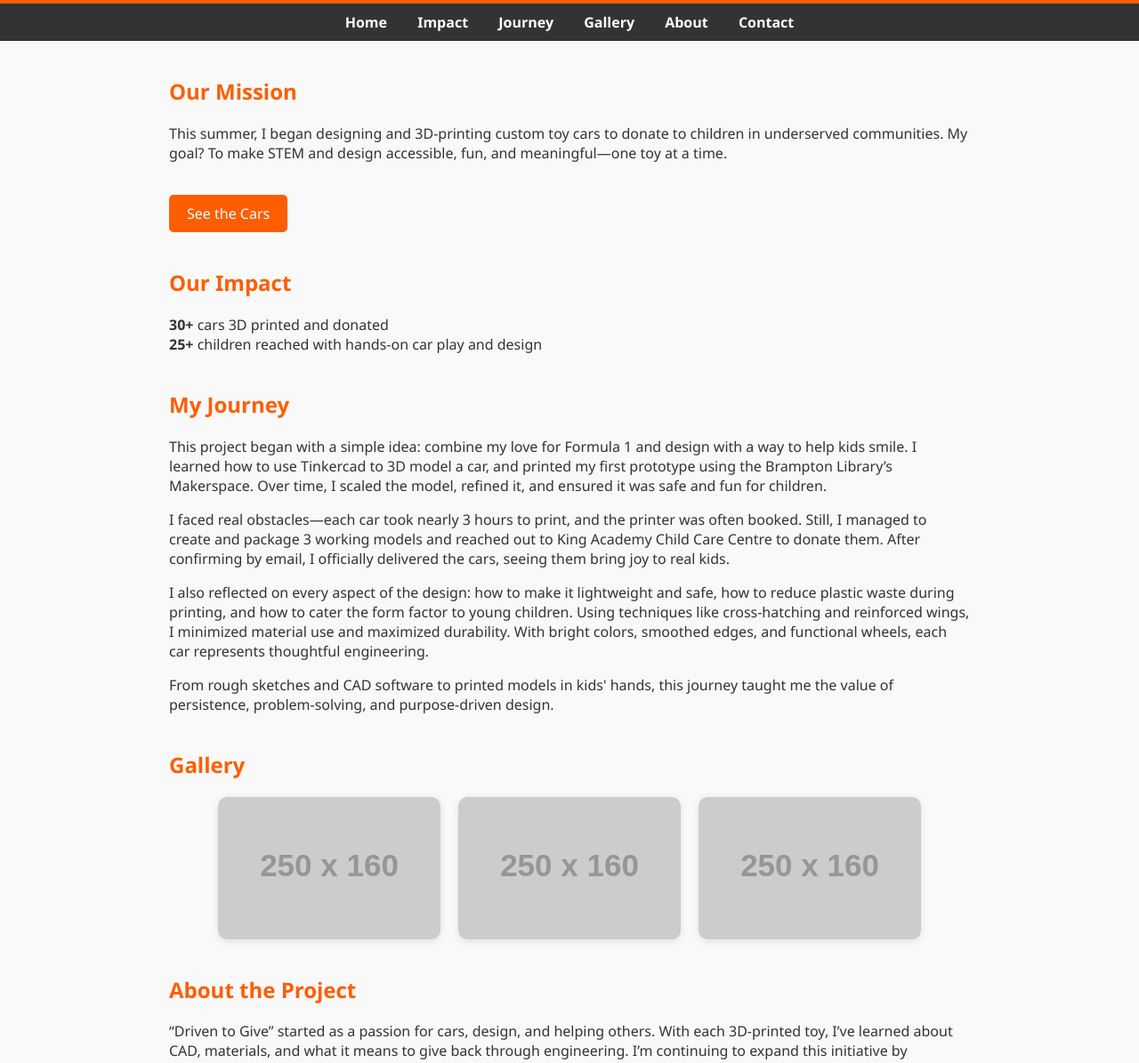
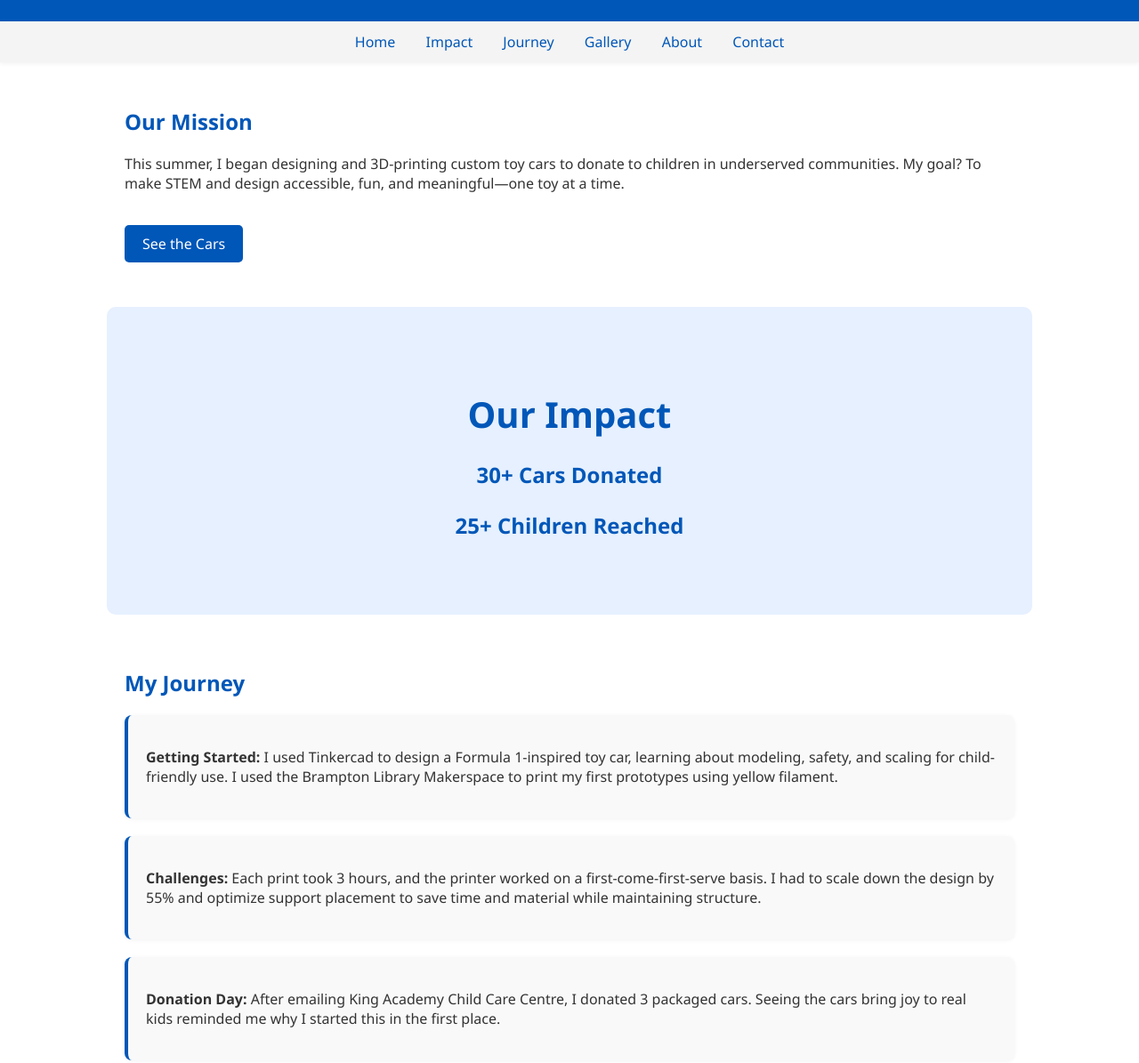
Before and after one commit to rshuee/rishuee.github.io, a plain HTML site: page index.html in a window 1280 px wide. Shown: the part 200-1395 px from the top of the page at 89% size. Drawn offline with Linux system fonts and the light colour scheme; placeholder pictures from the web are drawn by us.

Commit message:
Update index.html

```diff
--- a/index.html
+++ b/index.html
@@ -5,38 +5,62 @@
   <meta name="viewport" content="width=device-width, initial-scale=1" />
   <title>Driven to Give – 3D Toy Car Project</title>
   <style>
+    :root {
+      --primary-color: #0057b8;
+      --accent-color: #e6f0ff;
+      --text-color: #333;
+    }
+
     body {
       font-family: 'Segoe UI', sans-serif;
-      background: #f9f9f9;
-      color: #333;
+      background: #ffffff;
+      color: var(--text-color);
       margin: 0;
       padding: 0;
     }
 
     header {
-      background-color: #ff5e00;
+      background-color: var(--primary-color);
       color: white;
-      padding: 40px 20px;
+      padding: 50px 20px;
       text-align: center;
     }
 
     nav {
-      background-color: #333;
+      background-color: #f4f4f4;
       text-align: center;
-      padding: 10px 0;
+      padding: 12px 0;
+      box-shadow: 0 2px 4px rgba(0,0,0,0.05);
     }
 
     nav a {
-      color: white;
+      color: var(--primary-color);
       text-decoration: none;
       margin: 0 15px;
-      font-weight: bold;
+      font-weight: 500;
+      font-size: 1rem;
     }
 
     section {
-      max-width: 900px;
-      margin: 40px auto;
+      max-width: 1000px;
+      margin: 50px auto;
       padding: 0 20px;
+    }
+
+    h2 {
+      color: var(--primary-color);
+      margin-bottom: 20px;
+    }
+
+    .button {
+      display: inline-block;
+      padding: 10px 20px;
+      background-color: var(--primary-color);
+      color: white;
+      border: none;
+      border-radius: 5px;
+      margin-top: 20px;
+      text-decoration: none;
     }
 
     .image-grid {
@@ -52,27 +76,40 @@
       box-shadow: 0 2px 8px rgba(0,0,0,0.1);
     }
 
-    .button {
-      display: inline-block;
-      padding: 10px 20px;
-      background-color: #ff5e00;
-      color: white;
-      border: none;
-      border-radius: 5px;
-      margin-top: 20px;
-      text-decoration: none;
+    #impact {
+      background-color: var(--accent-color);
+      text-align: center;
+      padding: 60px 20px;
+      border-radius: 10px;
+      margin-bottom: 60px;
+    }
+
+    #impact h2 {
+      font-size: 2.5em;
+      margin-bottom: 10px;
+    }
+
+    #impact p {
+      font-size: 1.5em;
+      font-weight: bold;
+      color: var(--primary-color);
+    }
+
+    #journey .card {
+      background-color: #f9f9f9;
+      border-left: 4px solid var(--primary-color);
+      padding: 20px;
+      margin-bottom: 20px;
+      border-radius: 8px;
+      box-shadow: 0 1px 5px rgba(0,0,0,0.05);
     }
 
     footer {
-      background-color: #eee;
+      background-color: #f2f2f2;
       text-align: center;
       padding: 20px;
-      margin-top: 60px;
       font-size: 0.9em;
-    }
-
-    h2 {
-      color: #ff5e00;
+      color: #555;
     }
   </style>
 </head>
@@ -102,26 +139,28 @@
 
   <section id="impact">
     <h2>Our Impact</h2>
-    <p>
-      <strong>30+</strong> cars 3D printed and donated<br />
-      <strong>25+</strong> children reached with hands-on car play and design
-    </p>
+    <p>30+ Cars Donated</p>
+    <p>25+ Children Reached</p>
   </section>
 
   <section id="journey">
     <h2>My Journey</h2>
-    <p>
-      This project began with a simple idea: combine my love for Formula 1 and design with a way to help kids smile. I learned how to use Tinkercad to 3D model a car, and printed my first prototype using the Brampton Library’s Makerspace. Over time, I scaled the model, refined it, and ensured it was safe and fun for children.
-    </p>
-    <p>
-      I faced real obstacles—each car took nearly 3 hours to print, and the printer was often booked. Still, I managed to create and package 3 working models and reached out to King Academy Child Care Centre to donate them. After confirming by email, I officially delivered the cars, seeing them bring joy to real kids.
-    </p>
-    <p>
-      I also reflected on every aspect of the design: how to make it lightweight and safe, how to reduce plastic waste during printing, and how to cater the form factor to young children. Using techniques like cross-hatching and reinforced wings, I minimized material use and maximized durability. With bright colors, smoothed edges, and functional wheels, each car represents thoughtful engineering.
-    </p>
-    <p>
-      From rough sketches and CAD software to printed models in kids' hands, this journey taught me the value of persistence, problem-solving, and purpose-driven design.
-    </p>
+
+    <div class="card">
+      <p><strong>Getting Started:</strong> I used Tinkercad to design a Formula 1-inspired toy car, learning about modeling, safety, and scaling for child-friendly use. I used the Brampton Library Makerspace to print my first prototypes using yellow filament.</p>
+    </div>
+
+    <div class="card">
+      <p><strong>Challenges:</strong> Each print took 3 hours, and the printer worked on a first-come-first-serve basis. I had to scale down the design by 55% and optimize support placement to save time and material while maintaining structure.</p>
+    </div>
+
+    <div class="card">
+      <p><strong>Donation Day:</strong> After emailing King Academy Child Care Centre, I donated 3 packaged cars. Seeing the cars bring joy to real kids reminded me why I started this in the first place.</p>
+    </div>
+
+    <div class="card">
+      <p><strong>Sustainability & Design:</strong> I minimized waste by reinforcing weak points and using cross-hatch interiors to reduce plastic. I filed sharp edges and kept weight light for safety. The result: a durable, safe, and fun toy car built with care.</p>
+    </div>
   </section>
 
   <section id="gallery">
```
